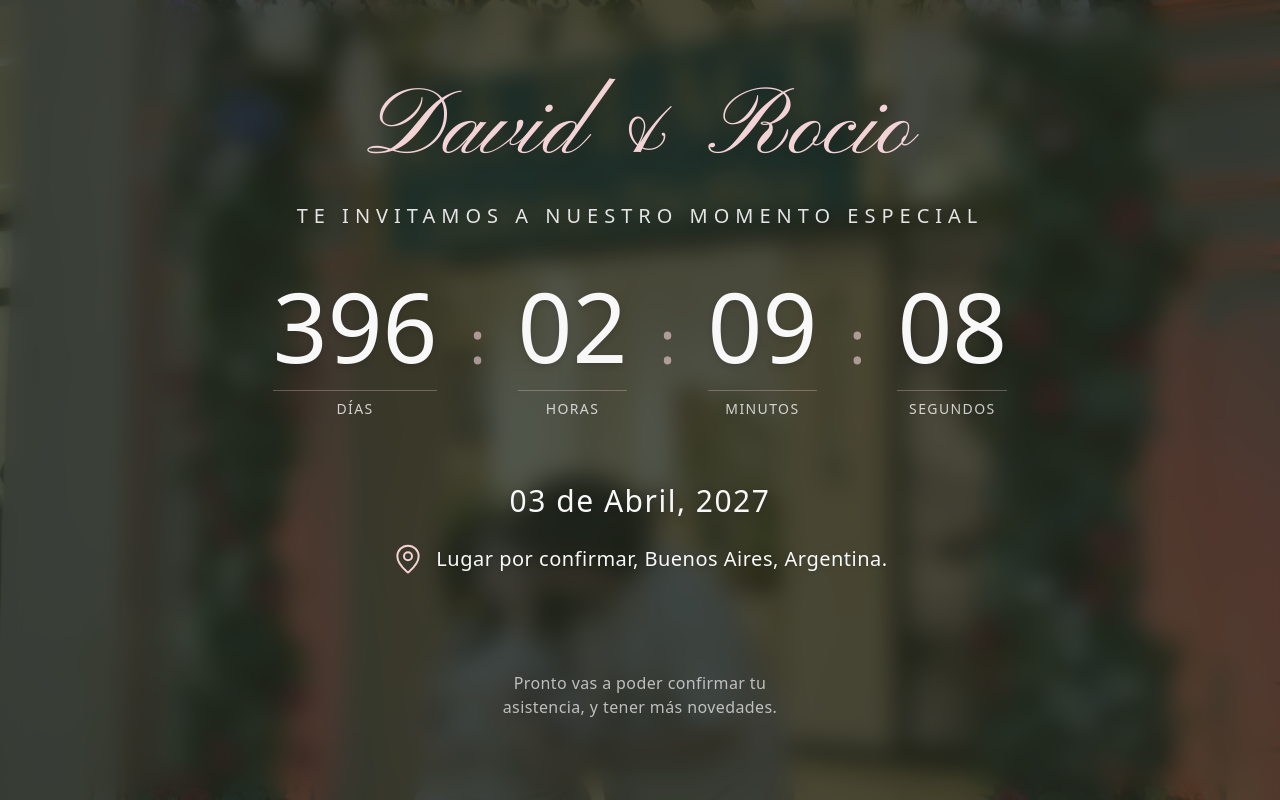
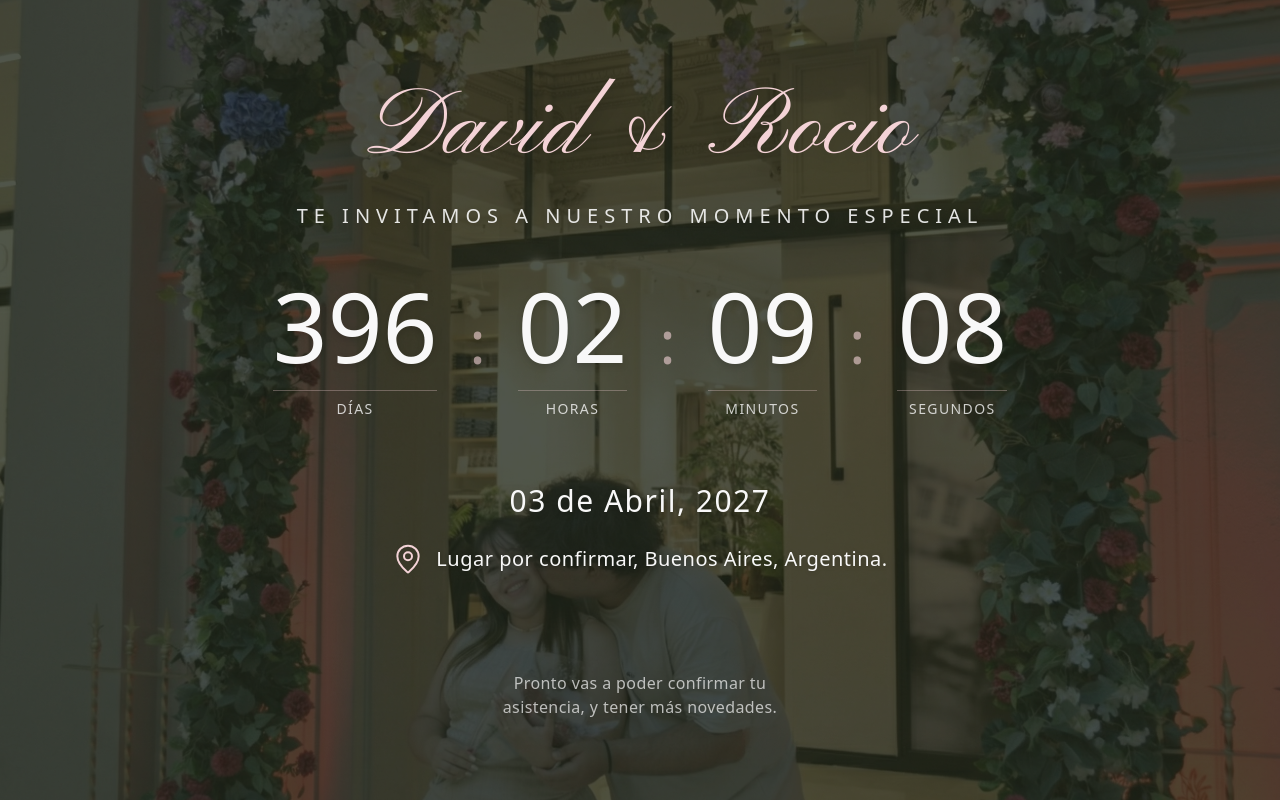
Before and after one commit to Davidsgs/proyect-marry-me, a Next.js app: page / in a window 1280 px wide. Built offline with nearby package versions, Linux system fonts and the light colour scheme.

Commit message:
feat: Implement initial wedding landing page with countdown, event details, and a placeholder background image.

```diff
--- a/src/app/page.tsx
+++ b/src/app/page.tsx
@@ -13,11 +13,11 @@ export default function Home() {
       {/* Background Image Container */}
       <div
         className="absolute inset-0 z-0 bg-cover bg-center bg-no-repeat opacity-90"
-        style={{ backgroundImage: "url('/background-placeholder.jpg')" }}
+        style={{ backgroundImage: "url('/background-placeholder.webp')" }}
       ></div>
 
       {/* Dark sage overlay to ensure the bright image background doesn't consume the text */}
-      <div className="absolute inset-0 z-0 bg-wedding-sage-darkest/75 backdrop-blur-md"></div>
+      <div className="absolute inset-0 z-0 bg-wedding-sage-darkest/75"></div>
 
       {/* Subtle colorful glows to match the floral theme */}
       <div className="absolute inset-0 z-0 mix-blend-soft-light opacity-40"
```
Also changed, not shown: public/background-placeholder.jpg (deleted), public/background-placeholder.webp (added).
